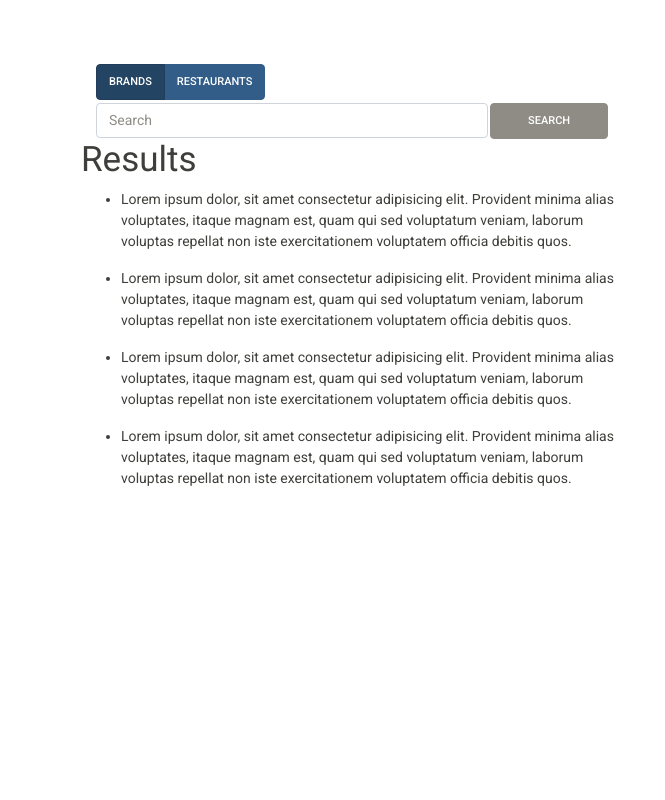
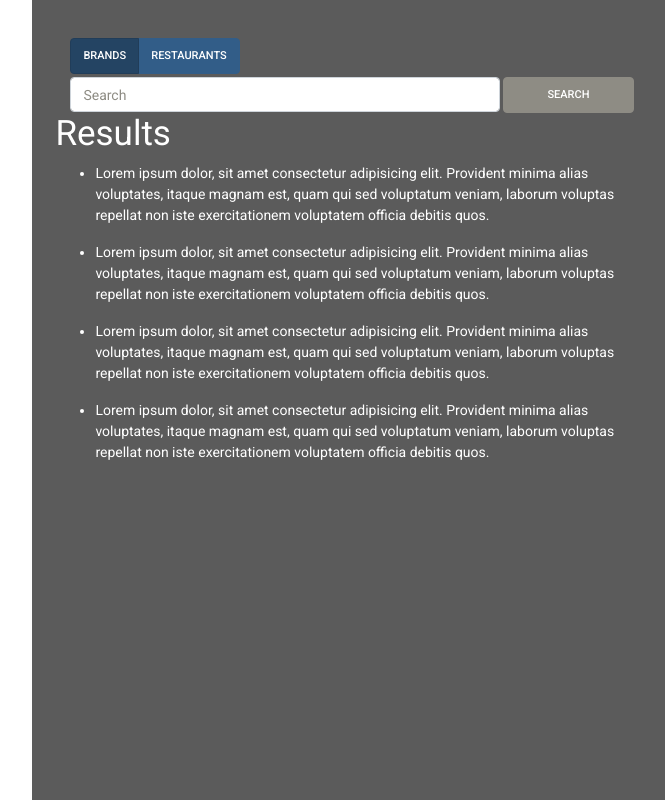
Before and after one commit to JayTDawgzone/on_tap_sac, a Flask app: page / in a window 1280 px wide. Shown: the whole page, without its empty margins (608-1273 px from the left). Run offline with Flask 2, Linux system fonts and the light colour scheme; data that the repository does not hold is empty; a map, chart or similar area stays blank; some libraries are stand-ins or nearby versions.

Commit message:
Dark map, modified popup

```diff
--- a/static/css/style.css
+++ b/static/css/style.css
@@ -1,20 +1,35 @@
-#map-secion .col-md-6, .col-sm-12 {
+/* #map-secion .col-md-6, .col-sm-12 {
+  padding-left: 0;
+  padding-right: 0;
+} */
+
+
+/* Map */
+
+#map {
+  height: 100vh;
+  width:100%;
+}
+
+.map-column {
   padding-left: 0;
   padding-right: 0;
 }
 
 
-/* Map */
+/* Map Popups */
 
-#map {
-  height: 600px;
-  width:100%;
+.leaflet-popup-content-wrapper .popup-location{
+  line-height: 1;
 }
 
 
 /* Search area */
-.search-area {
-  padding: 5%;
+
+.search-column {
+  padding-left: 0;
+  padding: 3%;
+  background-color: rgba(0, 0, 0, 0.644);
 }
 
 
@@ -50,3 +65,10 @@
   width: 100%;
   z-index: 2;
 }
+
+
+/* Results area */
+
+.results-row {
+  color: white;
+}
--- a/static/js/map.js
+++ b/static/js/map.js
@@ -1,25 +1,23 @@
 let mapController = (function () {
 
   function createTapList(taplist) {
-
     // Creates Tap List String for Pop Ups
     let string = ''
     if (taplist[0].constructor == Object) {
       for (const property in taplist) {
         string = string + `<li>${Object.values(taplist[property])}</li>`
-        console.log(Object.values(taplist[property]))
       }
     } else {
       for (let i = 0; i < taplist.length; i++) {
-
         string = string + `<li>${taplist[i]}</li>`
       }
     }
-
     return string
   }
 
   function displayRadioValue() {
+    // Check filter buttons
+
     var ele = document.getElementsByName('options');
     let checked;
     for (let x = 0; x < ele.length; x++) {
@@ -35,8 +33,9 @@ let mapController = (function () {
     return checked
   }
 
-  // Clear autocomplete dropdown
+
   function clearDropdown() {
+    // Clear autocomplete dropdown
     let body = d3.select('body')
     let removeDropdown = body.select('#tap-autocomplete-list');
     if (removeDropdown) {
@@ -46,11 +45,12 @@ let mapController = (function () {
 
   return {
     createMap: function (layerGroup) {
+
       // Initialize Map
       let baseMap = L.tileLayer('https://api.mapbox.com/styles/v1/{id}/tiles/{z}/{x}/{y}?access_token={accessToken}', {
         attribution: 'Imagery © <a href="https://www.mapbox.com/">Mapbox</a>',
         maxZoom: 20,
-        id: 'mapbox/streets-v11',
+        id: 'mapbox/dark-v10',
         accessToken: 'pk.eyJ1IjoiY29zdGNvLWhvdGRvZyIsImEiOiJjazYxajkyNGUwNDljM2xvZnZjZmxmcjJqIn0.zW5wSAD1e2DKZIjtlAwNtQ'
       })
       let mymap = L.map('map', {
@@ -72,6 +72,7 @@ let mapController = (function () {
         "Locations": layerGroup
       }
 
+      // Search bar auto-complete
       let searchbar = d3.select('#searchbar')
       searchbar.on('keypress', function () {
 
@@ -83,6 +84,7 @@ let mapController = (function () {
           if (option === 'brands') {
             d3.json(`http://127.0.0.1:5000/api/taps/${search}`).then(function (result, error) {
 
+              // Clear previous results
               clearDropdown()
 
               // Array of found taps
@@ -107,12 +109,11 @@ let mapController = (function () {
             d3.json(`http://127.0.0.1:5000/api/accounts_query/${search}`).then(function (result, error) {
               console.log(result)
 
+              // Clear previous results
               clearDropdown()
 
               // Array of found taps
               let locations = result.map(d => d.location);
-
-
 
               // Continer for holding the auto-complete results
               let dropContainer = d3.select('.auto-complete').append('datalist').attr('id', 'tap-autocomplete-list');
@@ -124,21 +125,16 @@ let mapController = (function () {
                   .append('option')
                   .text(locations[x]);
               };
-
             })
           }
-
         }
       })
-      // let lcontrol = L.control.layers(baseMaps,overlayMaps).addTo(mymap)
-      // let option1 = document.getElementbyID('option1')
-      // let option2 = document.getElementbyID('option2')
-      let layer;
+
+      // Apply markers to map based on search
       d3.select('#searchbtn').on('click', function (d) {
         let search = searchbar.property('value');
         let option = displayRadioValue();
         let layer;
-
 
         if (option === 'brands') {
           d3.json(`http://127.0.0.1:5000/api/taps/${search}`).then(function (result, error) {
@@ -162,15 +158,11 @@ let mapController = (function () {
             mymap.addLayer(layer);
           })
         }
+      })
+    },
 
-
-
-      })
-      // leaflet-pane leaflet-shadow-pane
-      // leaflet-pane leaflet-marker-pane
-      // leaflet-pane leaflet-tooltip-pane
-    },
     createAccountMarkers: function (result) {
+      // Create account markers for map
       let markers = [];
       let obj;
       result.map(function (d) {
@@ -191,9 +183,10 @@ let mapController = (function () {
       var markerGroup = L.layerGroup(layerGroup);
       return markerGroup
     },
+
     createMarkers: function (result) {
       // Create Markers for the map
-      //Dictionary containing locations
+      // Dictionary containing locations
       let markers = [];
       let obj;
       result.map(function (d) {
@@ -226,7 +219,7 @@ let mapController = (function () {
       let layer;
       for (var i = 0; i < markers.length; i++) {
         var marker = markers[i];
-        layer = L.marker(marker.coordinates).bindPopup(`<p> ${marker.name} </p><p>Brands:</p> ${createTapList(marker.tap)}`);
+        layer = L.marker(marker.coordinates).bindPopup(`<h5 class="popup-location"> ${marker.name} </h3><p>${createTapList(marker.tap)}</p>`);
         layerGroup.push(layer);
       };
       var markerGroup = L.layerGroup(layerGroup);
@@ -247,10 +240,6 @@ let controller = (function (mapCtrl) {
         mapCtrl.createMap(layer)
         d3.select('#search').text(query)
 
-
-
-
-
       });
     }
   }
--- a/templates/index.html
+++ b/templates/index.html
@@ -53,22 +53,17 @@
 
 
   <div class="container-fluid">
-
-    <section id="map-section">
     <div class="row">
-
 
       <!-- Map -->
 
-        <div class="col-md-6 col-sm-12">
+      <div class="map-column col-md-6 col-sm-12">
         <div id='map'></div>
       </div>
 
-
       <!-- Search Area -->
 
-        <div class="col-md-6 search-area">
-
+      <div class="search-column col-md-6">
 
         <!-- Search Filter Buttons -->
 
@@ -85,12 +80,12 @@
           </div>
         </div>
 
-
         <!-- Search Bar -->
 
         <div class="row search-bar">
           <div class="col-sm-9">
-              <input class="form-control mr-sm-2" type="text" placeholder="Search" id='searchbar' list="tap-autocomplete-list">
+            <input class="form-control mr-sm-2" type="text" placeholder="Search" id='searchbar'
+              list="tap-autocomplete-list">
           </div>
           <div class="col-sm-3">
             <button class="btn btn-secondary my-2 my-sm-0" type="submit" id='searchbtn'
@@ -99,12 +94,9 @@
         </div>
         <div class="row auto-complete"></div>
 
+        <!-- Results -->
 
-
-          <!-- Toggle Buttons -->
-
-
-          <div class="row">
+        <div class="results-row row">
           <h1>Results</h1>
           <ul>
             <li>
@@ -132,14 +124,9 @@
                 officia debitis quos.</p>
             </li>
           </ul>
-
-
         </div>
       </div>
     </div>
-
-  </div>
-  </section>
   </div>
 
   <!-- search bar -->
```
Lines whose indentation alone changed are shown as unchanged.
